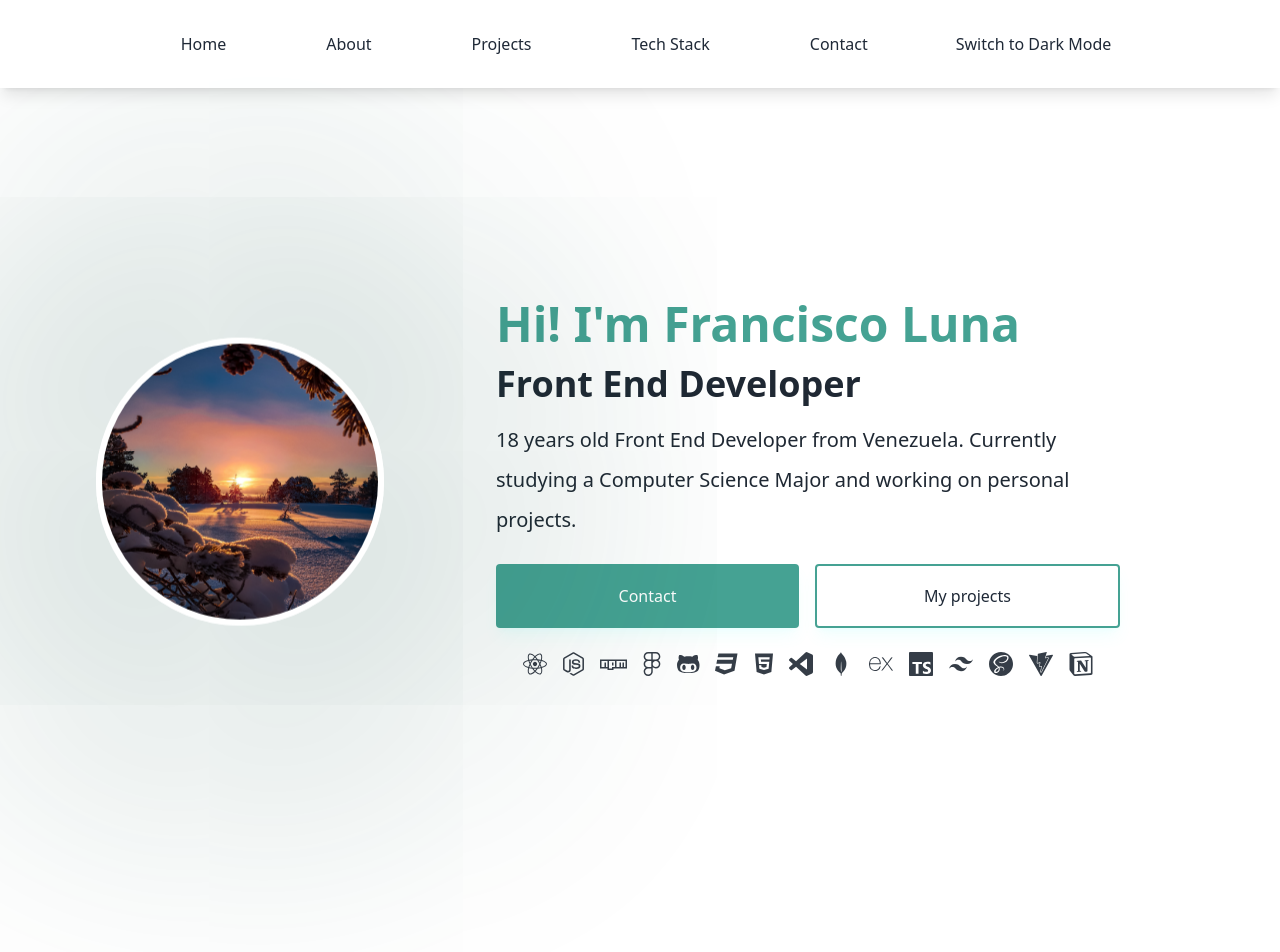
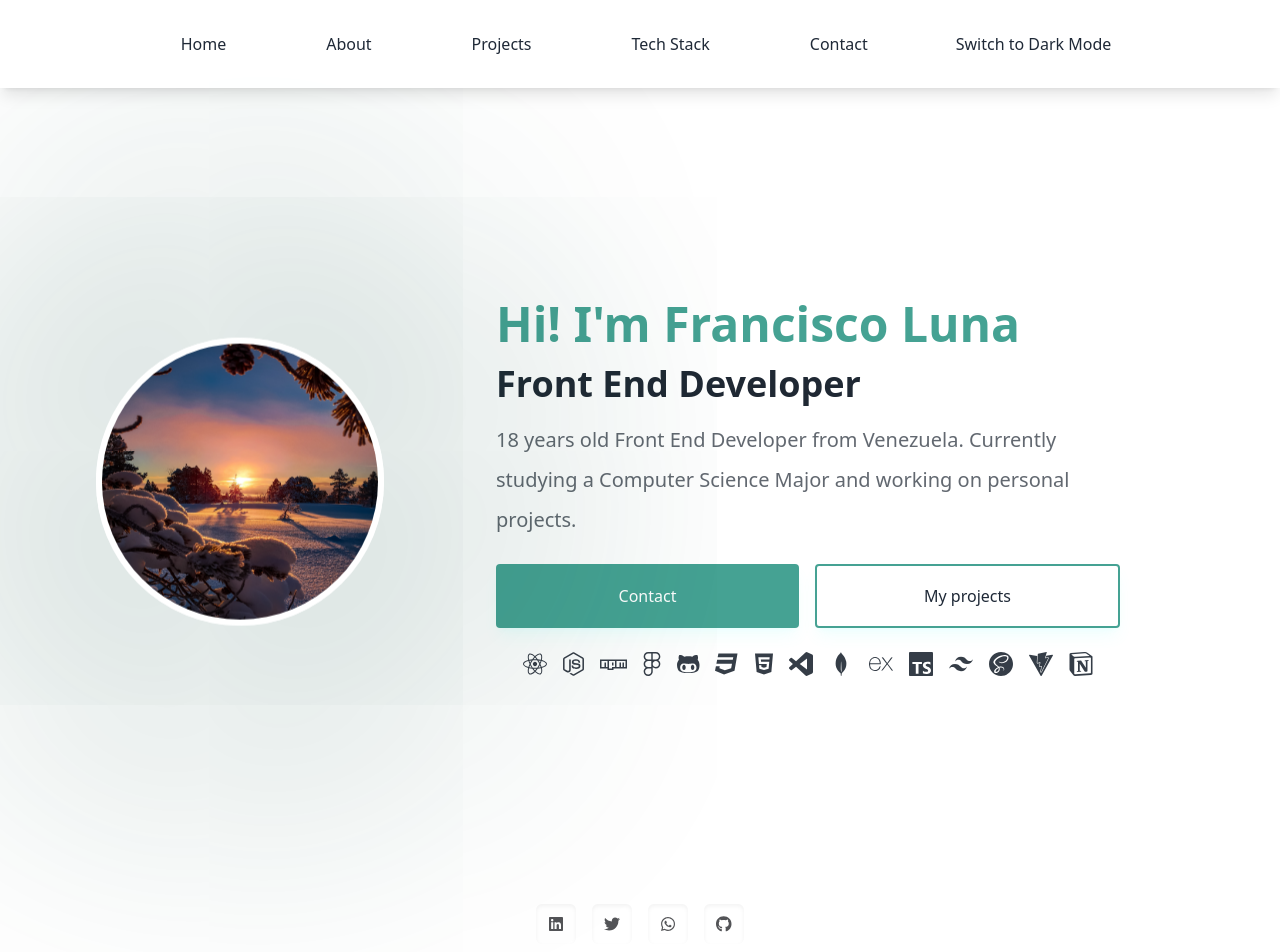
Before and after one commit to franciscoluna-28/New-Portfolio-2023, a React (Vite) app: page / in a window 1280 px wide. Shown: the top 952 px of the page. Before the commit the page ends 888 px from the top, so only its background shows below. Built offline with nearby package versions, Linux system fonts and the light colour scheme.

Commit message:
Added Footer element only to the Home Page

```diff
--- a/src/pages/Home.tsx
+++ b/src/pages/Home.tsx
@@ -2,6 +2,7 @@ import personalImage from "../assets/testImage.jpg";
 import NavigationButton from "../components/Buttons/NavigationButton";
 import SkillsIcons from "../components/Icons/SkillIscons";
 import { motion } from 'framer-motion';
+import Footer from "../components/Footer";
 
 import "../utils/glowStyles.css";
 
@@ -16,7 +17,7 @@ export default function Home() {
           <div className="flex flex-col items-center lg:grid lg:grid-flow-col lg:gap-12 lg:justify-center lg:px-8">
             <figure className="py-4">
               <img
-                className="h-52 w-52 rounded-full border-white animate border-2 border-double main-image p-1
+                className="h-52 w-52 z-40 rounded-full border-white animate border-2 border-double main-image p-1
             floating glow-main lg:h-72 lg:w-72"
                 src={personalImage}
                 alt="Francisco Luna"
@@ -36,7 +37,7 @@ export default function Home() {
                 </h2>
                 <p
                   className="text-silver leading-loose py-2 text-left w-auto max-639:w-72 max-639:m-auto max-639:text-center text-xl dark:text-mainSilver
-            text-mainDarkBlue"
+            text-mainDarkBlue/70"
                 >
                   18 years old Front End Developer from Venezuela. Currently
                   studying a Computer Science Major and working on personal
@@ -68,6 +69,7 @@ export default function Home() {
           </div>
         </article>
       </section>
+      <Footer/>
     </motion.div>
   );
 
```
